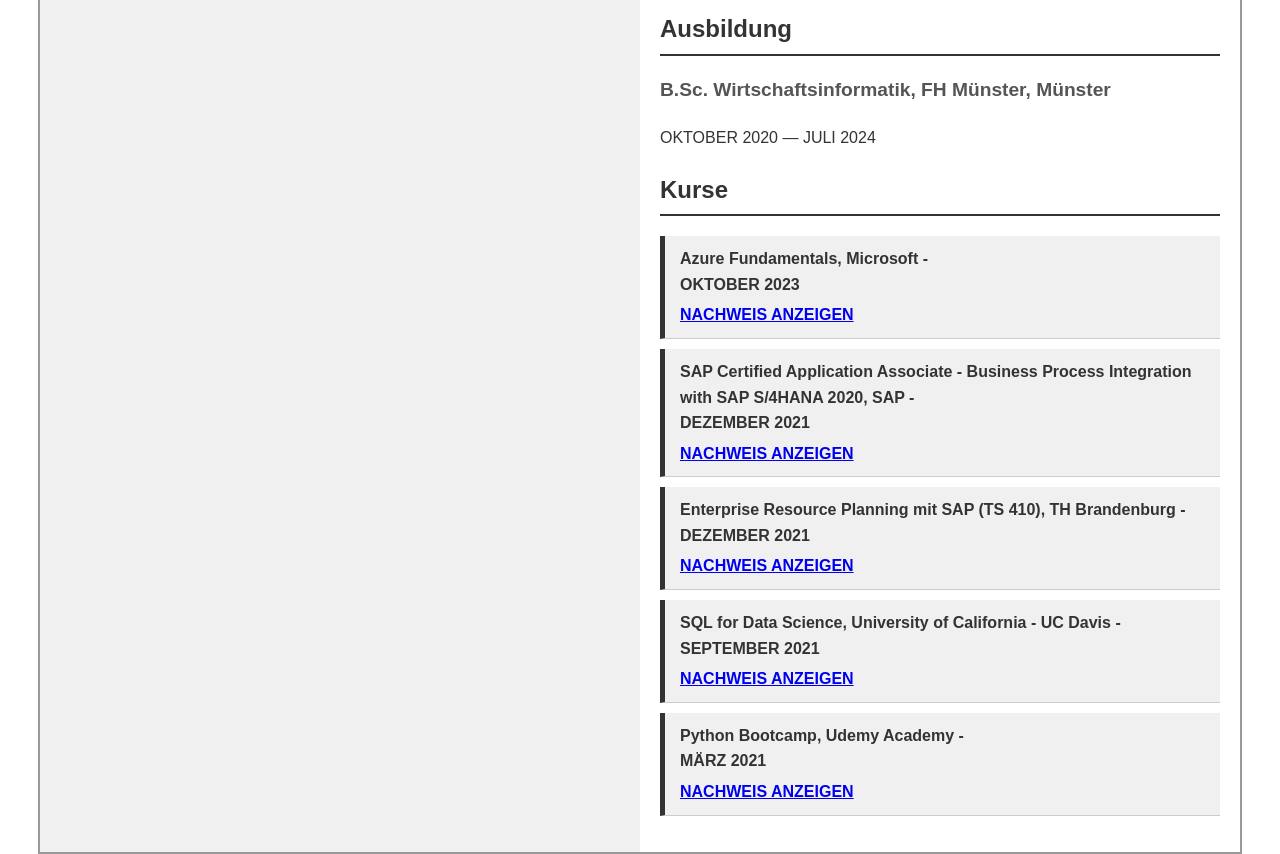
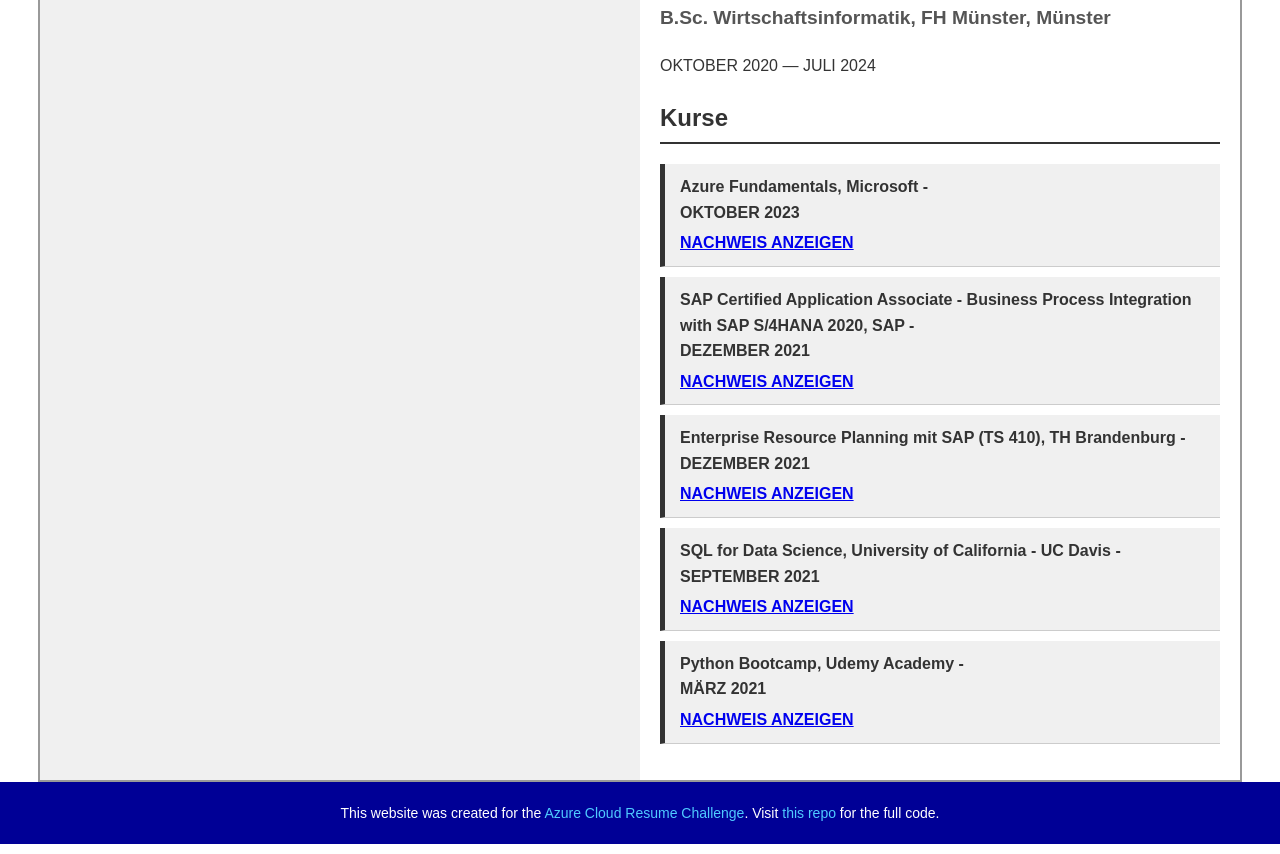
Before and after one commit to lukas-bhnk/cloud-resume-challenge-full, a plain HTML site: page frontend/web/index.html in a window 1280 px wide. Shown: the part 1268-2122 px from the top of the page. Drawn offline with Linux system fonts and the light colour scheme; no server answers.

Commit message:
added footer

```diff
--- a/frontend/web/index.html
+++ b/frontend/web/index.html
@@ -28,14 +28,15 @@
     </script>
 </head>
 <body>
-    <div class="visitor-counter">
-        <p>Visitor Count: <span id="visitorCount"></span></p>
-    </div>
+
     <div class="container">
     <div class="left-column">
         <div class="cv-header">
             <img src="linkedin-foto.jpg" alt="Lukas Behnke" class="cv-photo">
             <h1>Lukas Behnke</h1>
+        </div>
+        <div class="visitor-counter">
+            <p>Visitor Count: <span id="visitorCount"></span></p>
         </div>
         <h2>Persönliche Angaben</h2>
         <p>Wohnort: Münster, Deutschland</p>
@@ -110,5 +111,8 @@
         </ul>
     </div>
 </div>
+<div class="footer">
+    <p>This website was created for the <a href="https://cloudresumechallenge.dev/docs/the-challenge/azure/">Azure Cloud Resume Challenge</a>. Visit <a href="https://github.com/lukas-bhnk/cloud-resume-challenge-full">this repo</a> for the full code.</p>
+</div>
 </body>
 </html>
--- a/frontend/web/style.css
+++ b/frontend/web/style.css
@@ -190,6 +190,29 @@ ul li:hover {
     color: #333;
 }
 
+/* footer */
+.footer {
+    background-color: #000096;
+    color: #fff;
+    text-align: center;
+    padding: 20px 0;
+    font-size: 14px;
+}
+
+.footer a {
+    color: #4fcaff;
+    text-decoration: none;
+}
+
+.footer a:hover {
+    text-decoration: underline;
+}
+
+.footer p {
+    margin: 0;
+    padding: 0;
+}
+
 @media screen and (min-width: 1201px) {
     .container{
         border: 2px solid rgb(153, 153, 153);
```
